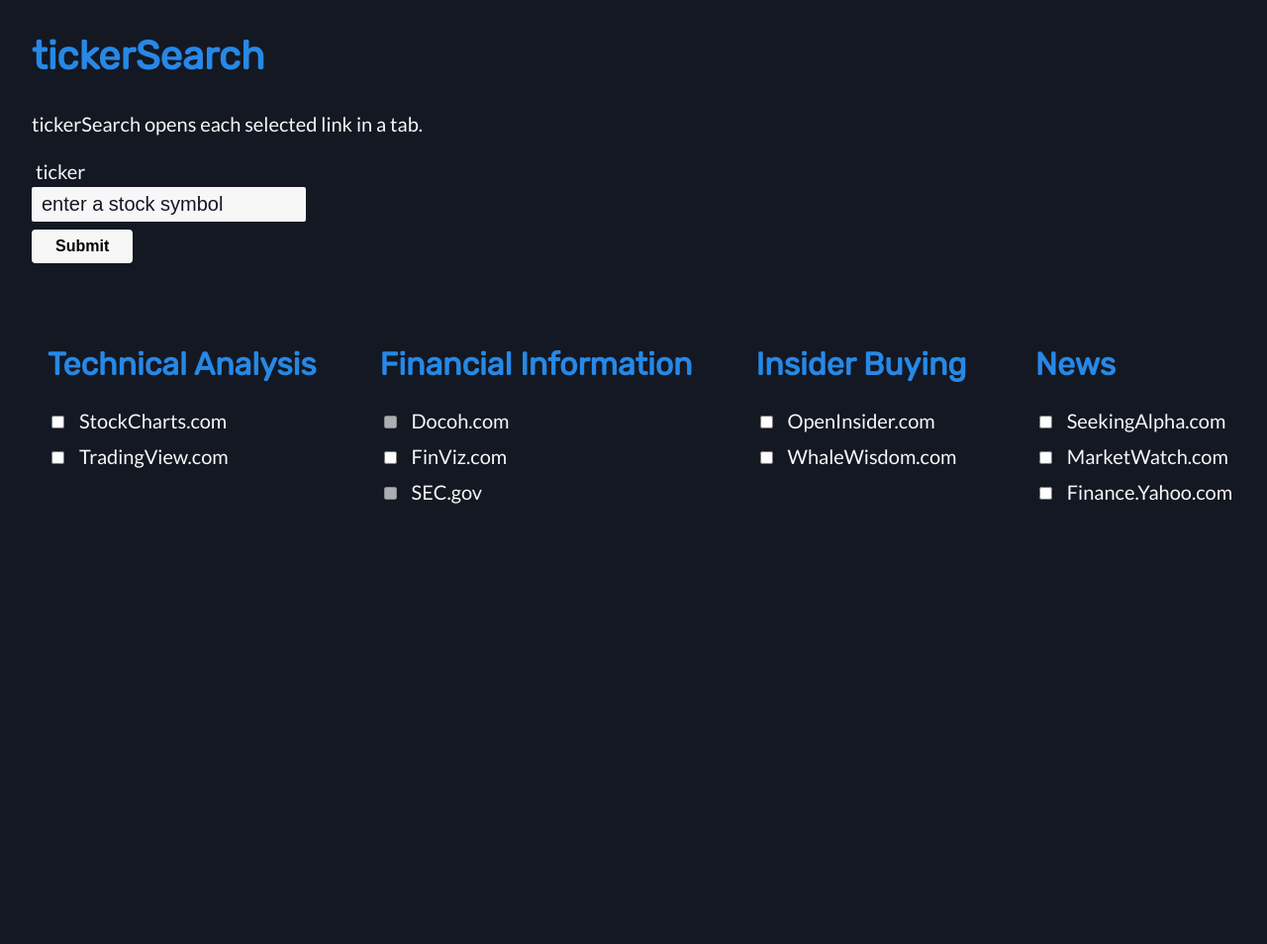
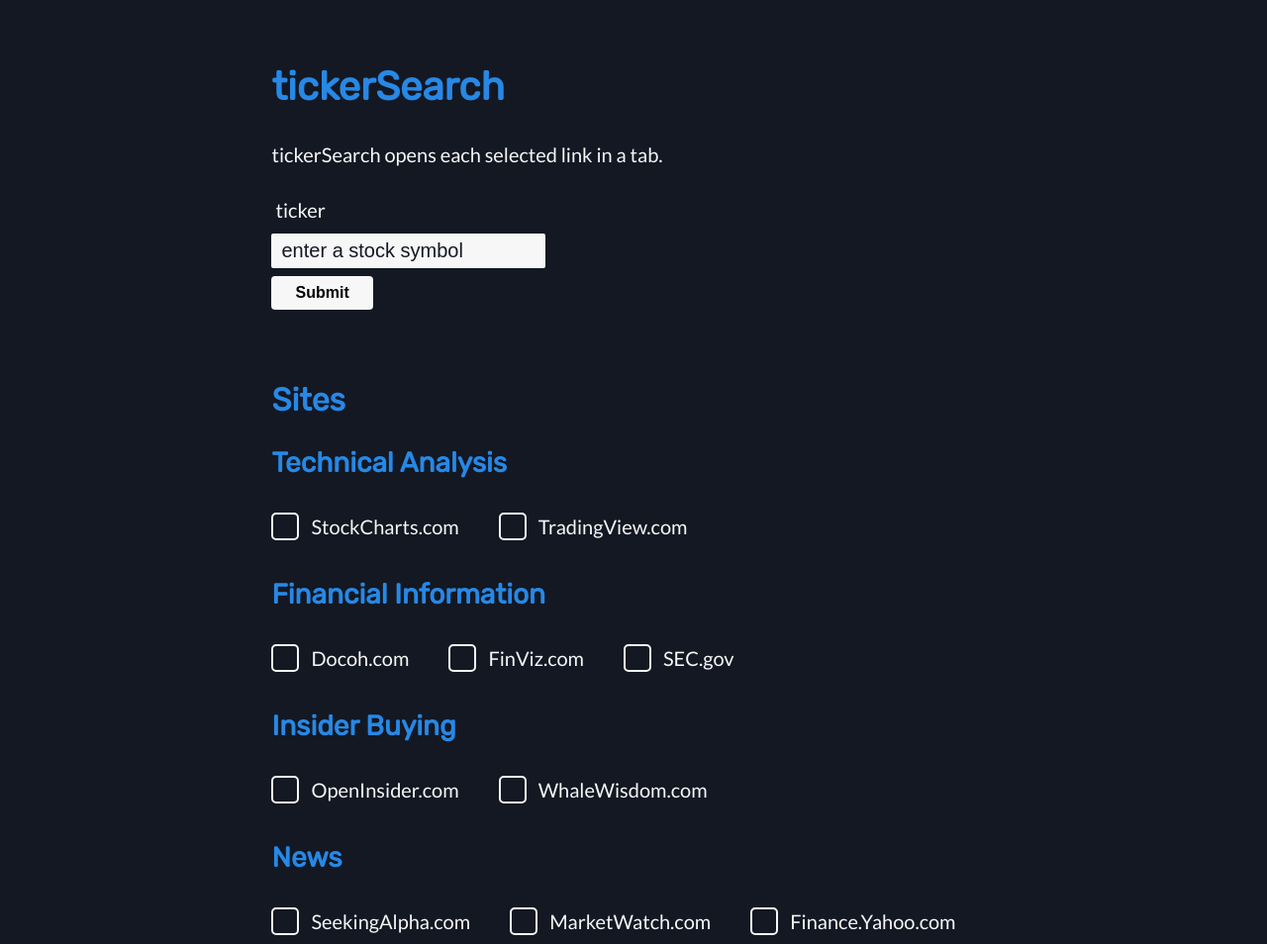
Before and after one commit to wjmork/commonroomventures, a plain HTML site: page index.html in a window 1280 px wide. Shown: the whole page at 99% size. Before the commit the page ends 800 px from the top, so only its background shows below. Drawn offline with Linux system fonts and the light colour scheme.

Commit message:
complete rehaul

```diff
--- a/index.css
+++ b/index.css
@@ -6,9 +6,9 @@
   --bg-main: #131823;
   --txt-main: #f7f7f7;
   --txt-secondary: #2788e5;
-  --accent-pos: #4fa79a;
+  --accent-pos: #37766f;
   --accent-neg: #ea5250;
-  --accent-neut: ##2A2F39;
+  --accent-neut: ##2a2f39;
 
   /* typefaces */
   --text-heading: "Rubik", sans-serif;
@@ -41,26 +41,11 @@ body {
   margin: 0;
   padding: 0;
   border: 0;
-}
-
-/* holy albatross layout */
-.container {
   display: flex;
-  flex-wrap: wrap;
-  --margin: 1rem;
-  --modifier: calc(40rem - 100%);
-  margin: calc(var(--margin) * -1);
-}
-
-.container > * {
-  flex-grow: 1;
-  flex-basis: calc(var(--modifier) * 999);
-  margin: var(--margin);
-}
-
-body {
+  justify-content: center;
+  align-items: center;
+  min-height: 100vh;
   background-color: var(--bg-main);
-  overflow-x: hidden;
 }
 
 h1,
@@ -87,6 +72,10 @@ h1 {
 
 p,
 label {
+  -webkit-user-select: none; /* Safari */
+  -moz-user-select: none; /* Firefox */
+  -ms-user-select: none; /* IE10+/Edge */
+  user-select: none; /* Standard */
   color: var(--txt-main);
   font-family: var(--text-copy);
   font-size: 1.25rem;
@@ -114,7 +103,7 @@ label {
 
 input::placeholder {
   color: var(--bg-main);
-  padding: .25rem;
+  padding: 0.25rem;
 }
 
 input:focus::placeholder {
@@ -123,12 +112,12 @@ input:focus::placeholder {
 
 .submit-button {
   display: inline;
-  padding: .5rem 1.5rem;
-  margin: .5rem 0;
+  padding: 0.5rem 1.5rem;
+  margin: 0.5rem 0;
   background-color: var(--txt-main);
   border-color: var(--txt-main);
   border-style: none;
-  border-radius: .25rem;
+  border-radius: 0.25rem;
   font-weight: 600;
   font-size: 1rem;
 }
@@ -139,28 +128,67 @@ input:focus::placeholder {
   cursor: pointer;
 }
 
-  .second-search {
-    margin: 0 auto;
+.search,
+.options {
+  margin: 4rem;
 }
 
-  #second-search {
-    margin-top: 4rem;
+.group {
+  display: flex;
+  align-items: center;
+  margin-bottom: 2em;
 }
 
-.search, .options {
-  margin: 2rem 0 2rem 2rem;
+input[type="checkbox"],
+input[type="radio"] {
+  position: absolute;
+  opacity: 0;
+  z-index: -1;
 }
 
-.option-set {
-  white-space: nowrap;
-  padding: 1rem;
+label {
+  position: relative;
+  margin-right: 1em;
+  padding-left: 2em;
+  padding-right: 1em;
+  line-height: 2;
+  cursor: pointer;
+  -webkit-user-select: none; /* Safari */
+  -moz-user-select: none; /* Firefox */
+  -ms-user-select: none; /* IE10+/Edge */
+  user-select: none; /* Standard */
 }
 
-.checkbox label {
-  padding: .5rem;
-  font-size: 1.25rem;
+.options label:before {
+  box-sizing: border-box;
+  content: " ";
+  position: absolute;
+  top: 0.3em;
+  left: 0;
+  display: block;
+  width: 1.4em;
+  height: 1.4em;
+  border: 2px solid var(--txt-main);
+  border-radius: 0.25em;
+  z-index: -1;
 }
 
- .checkbox {
-   margin: .75rem auto;
+/* Checked */
+input[type="checkbox"]:checked + label,
+input[type="radio"]:checked + label {
+  padding-left: 1em;
+  color: var(--txt-main);
 }
+input[type="checkbox"]:checked + label:before,
+input[type="radio"]:checked + label:before {
+  top: 0;
+  width: 100%;
+  height: 2em;
+  background: var(--accent-pos);
+}
+
+/* Transition */
+label,
+label::before {
+  transition: 0.25s all ease;
+}
--- a/index.html
+++ b/index.html
@@ -23,73 +23,65 @@
     </section>
 
     <section class="options">
-      <div class="container">
 
-        <div class="option-set">
-          <h2>Technical Analysis</h2>
+      <div>
+        <h2>Sites</h2>
 
-          <div class="checkbox">
-            <input type="checkbox" name="stockcharts" id="stockcharts" value="https://stockcharts.com/h-sc/ui?s=">
+        <div class="layout"><div>
+
+          <h3>Technical Analysis</h3>
+
+            <div class="group">
+              <input type="checkbox" name="cb" id="stockcharts" value="https://stockcharts.com/h-sc/ui?s=">
               <label for="stockcharts">StockCharts.com</label>
+
+              <input type="checkbox" name="cb" id="tradingview" value="https://www.tradingview.com/chart/?symbol=">
+              <label for="tradingview">TradingView.com</label>
             </div>
 
-          <div class="checkbox">
-            <input type="checkbox" name="" id="tradingview" value="https://www.tradingview.com/chart/?symbol=">
-            <label for="tradingview">TradingView.com</label>
-          </div>
+          <h3>Financial Information</h3>
+
+            <div class="group">
+              <input type="checkbox" name="cb" id="docoh" disabled>
+              <label for="docoh">Docoh.com</label>
+
+              <input type="checkbox" name="cb" id="finviz" value="https://finviz.com/quote.ashx?t=">
+              <label for="finviz">FinViz.com</label>
+
+              <input type="checkbox" name="cb" id="sec" disabled>
+              <label for="sec">SEC.gov</label>
             </div>
 
-        <div class="option-set">
-          <h2>Financial Information</h2>
+          <h3>Insider Buying</h3>
 
-          <div class="checkbox">
-            <input type="checkbox" name="docoh" id="docoh" disabled>
-            <label for="docoh">Docoh.com</label>
+            <div class="group">
+                <input type="checkbox" name="cb" id="openinsider" value="http://openinsider.com/search?q=">
+                <label for="openinsider">OpenInsider.com</label>
+
+                <input type="checkbox" name="cb" id="whalewisdom" value="https://whalewisdom.com/stock/">
+                <label for="whalewisdom">WhaleWisdom.com</label>
             </div>
 
-          <div class="checkbox">
-            <input type="checkbox" name="finviz" id="finviz" value="https://finviz.com/quote.ashx?t=">
-            <label for="finviz">FinViz.com</label>
+          <h3>News</h3>
+
+            <div class="group">
+              <input type="checkbox" name="cb" id="seekingalpha" value="https://seekingalpha.com/symbol/">
+              <label for="seekingalpha">SeekingAlpha.com</label>
+
+              <input type="checkbox" name="cb" id="marketwatch" value="https://www.marketwatch.com/investing/stock/">
+              <label for="marketwatch">MarketWatch.com</label>
+
+              <input type="checkbox" name="cb" id="yahoo-finance" value="https://finance.yahoo.com/quote/">
+              <label for="">Finance.Yahoo.com</label>
             </div>
 
-          <div class="checkbox">
-            <input type="checkbox" name="sec" id="sec" disabled>
-            <label for="sec">SEC.gov</label>
-          </div>
         </div>
 
-        <div class="option-set">
-          <h2>Insider Buying</h2>
 
-          <div class="checkbox">
-            <input type="checkbox" name="openinsider" id="openinsider" value="http://openinsider.com/search?q=">
-            <label for="openinsider">OpenInsider.com</label>
       </div>
 
-          <div class="checkbox">
-            <input type="checkbox" name="whalewisdom" id="whalewisdom" value="https://whalewisdom.com/stock/">
-            <label for="whalewisdom">WhaleWisdom.com</label>
-          </div>
-        </div>
+    </section>
 
-        <div class="option-set">
-          <h2>News</h2>
-
-          <div class="checkbox">
-            <input type="checkbox" name="seekingalpha" id="seekingalpha" value="https://seekingalpha.com/symbol/">
-            <label for="seekingalpha">SeekingAlpha.com</label>
-          </div>
-
-          <div class="checkbox">
-            <input type="checkbox" name="marketwatch" id="marketwatch" value="https://www.marketwatch.com/investing/stock/">
-            <label for="marketwatch">MarketWatch.com</label>
-          </div>
-
-          <div class="checkbox">
-            <input type="checkbox" name="yahoo-finance" id="yahoo-finance" value="https://finance.yahoo.com/quote/">
-            <label for="">Finance.Yahoo.com</label>
-          </div>
-        </div>
 
     </section>
 
```
Also changed, not shown: app.js (+0 -11 lines), 1 other file. Lines whose indentation alone changed are shown as unchanged.
